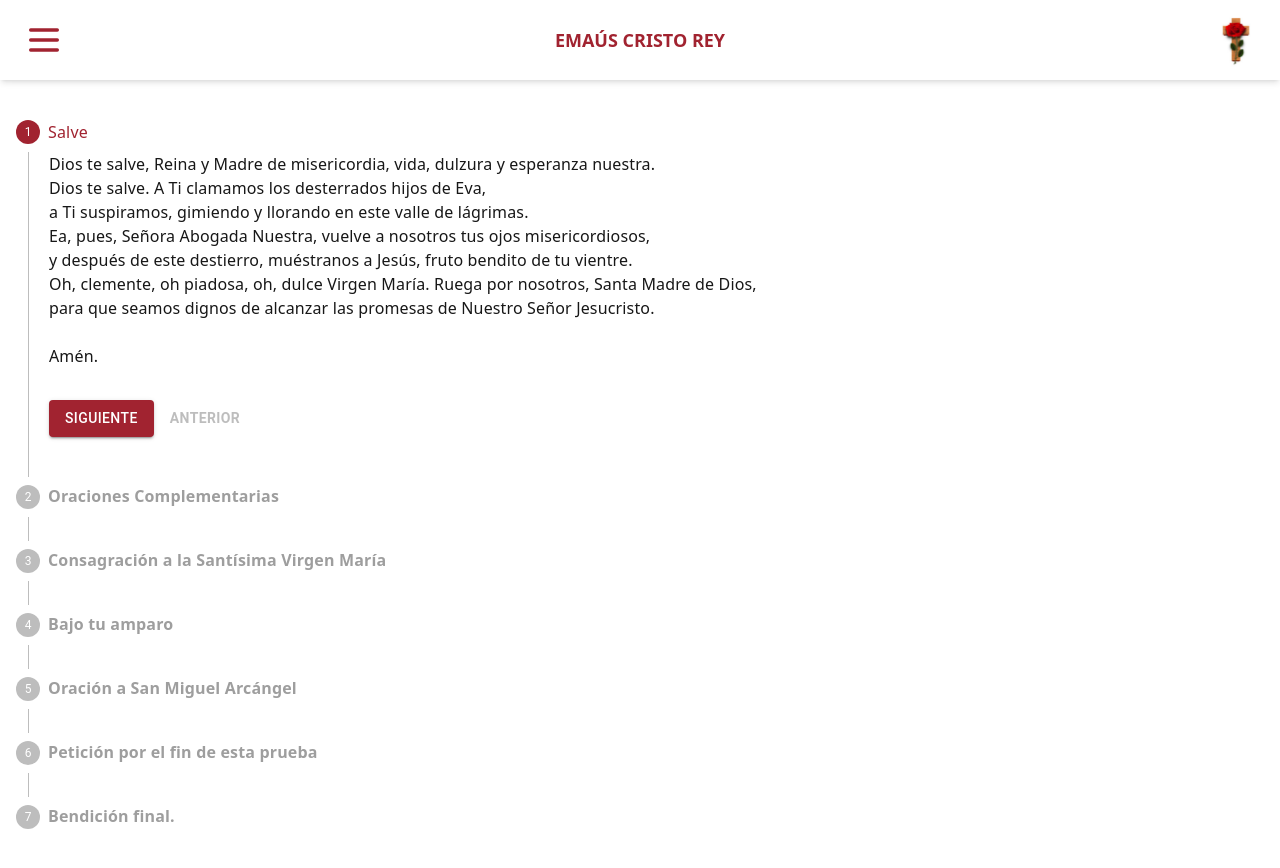
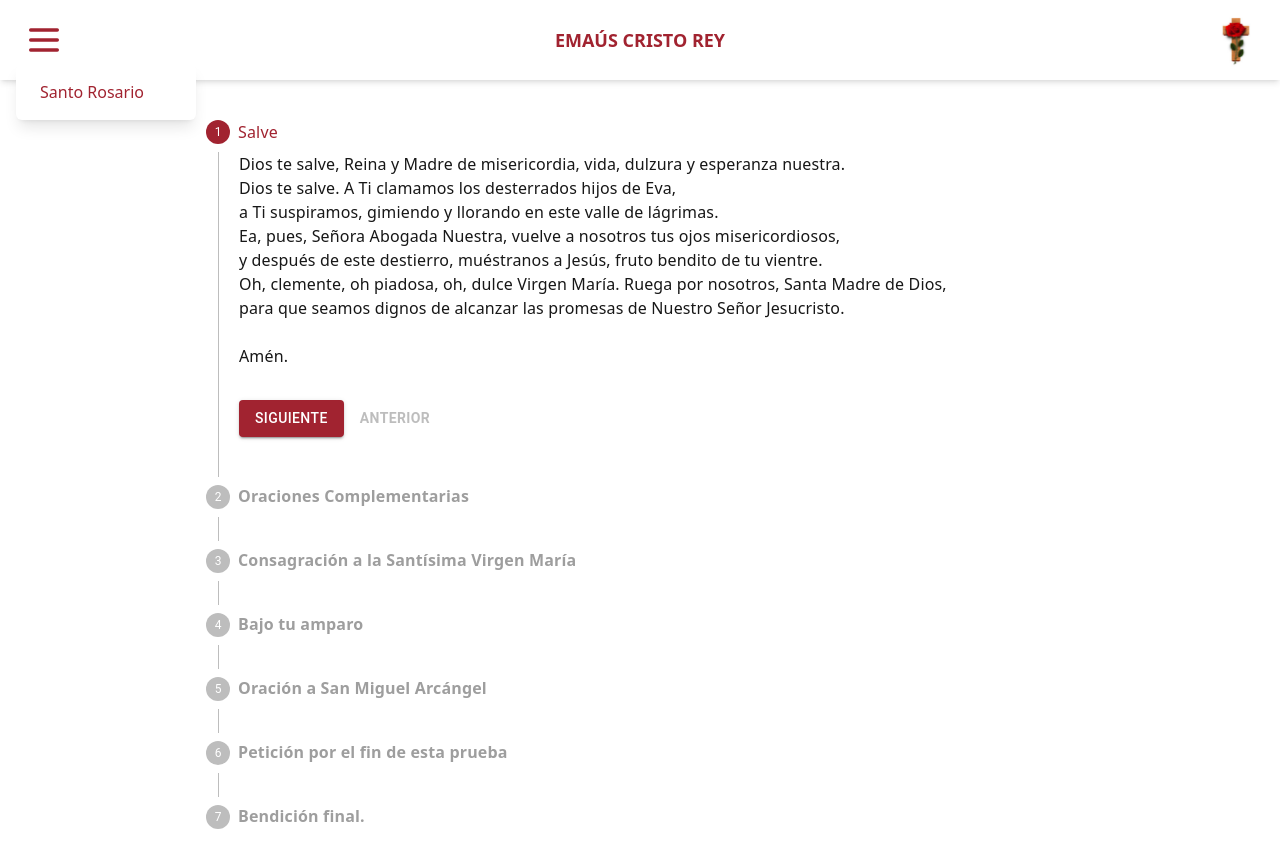
Before and after one commit to jmcaicedog/rosarioemaus, a Next.js app: page /rosario_parte_final in a window 1280 px wide. Both pictures are taken after a click on the button 44 px from the left and 40 px from the top of the page. Shown: the top 868 px of the page. Built offline with nearby package versions, Linux system fonts and the light colour scheme.

Commit message:
Menú activated and max width to 900px

```diff
--- a/src/app/layout.js
+++ b/src/app/layout.js
@@ -1,5 +1,5 @@
 import "./globals.css";
-
+import Header from "@/components/Header";
 import { Inter, Playfair_Display } from "next/font/google";
 
 const inter = Inter({
@@ -16,7 +16,7 @@ const playfair = Playfair_Display({
 });
 
 export const metadata = {
-  title: "Emaus Cristo Rey Cali",
+  title: "Emaus Cristo Rey Cali - Santo Rosario",
   description: "Santo Rosario",
 };
 
@@ -24,7 +24,16 @@ export default function RootLayout({ children }) {
   return (
     <html lang="es">
       <body className={`${inter.variable} ${playfair.variable} antialiased`}>
-        {children}
+        <div
+          style={{
+            maxWidth: "900px",
+            margin: "0 auto",
+            minHeight: "100vh",
+            background: "#fff",
+          }}
+        >
+          {children}
+        </div>
       </body>
     </html>
   );
--- a/src/components/Header.js
+++ b/src/components/Header.js
@@ -1,6 +1,6 @@
 "use client";
 
-import { useState } from "react";
+import { useState, useRef, useEffect } from "react";
 import { Menu } from "lucide-react";
 import Image from "next/image";
 import { useRouter } from "next/navigation";
@@ -8,6 +8,24 @@ import { useRouter } from "next/navigation";
 export default function Header() {
   const router = useRouter();
   const [open, setOpen] = useState(false);
+  const menuRef = useRef(null);
+
+  // Cierra el menú al hacer clic fuera
+  useEffect(() => {
+    function handleClickOutside(event) {
+      if (menuRef.current && !menuRef.current.contains(event.target)) {
+        setOpen(false);
+      }
+    }
+    if (open) {
+      document.addEventListener("mousedown", handleClickOutside);
+    } else {
+      document.removeEventListener("mousedown", handleClickOutside);
+    }
+    return () => {
+      document.removeEventListener("mousedown", handleClickOutside);
+    };
+  }, [open]);
 
   return (
     <header className="fixed top-0 left-0 w-full z-50 px-4 py-3 bg-white shadow-md flex items-center justify-between">
@@ -15,6 +33,24 @@ export default function Header() {
       <button onClick={() => setOpen(!open)} className="p-2 z-10">
         <Menu className="w-10 h-10 text-[#A12330]" />
       </button>
+
+      {/* Menú desplegable */}
+      {open && (
+        <div
+          ref={menuRef}
+          className="absolute left-4 top-16 bg-white shadow-lg rounded-md py-2 px-4 min-w-[180px] z-50"
+        >
+          <button
+            className="block w-full text-left py-2 px-2 text-[#A12330] hover:bg-gray-100 rounded"
+            onClick={() => {
+              setOpen(false);
+              router.push("/");
+            }}
+          >
+            Santo Rosario
+          </button>
+        </div>
+      )}
 
       {/* Título */}
       <h1 className="text-lg font-bold text-center text-[#A12330] absolute left-1/2 transform -translate-x-1/2">
```
Also changed, not shown: public/favicon.jpg (added), public/favicon.png (added).
